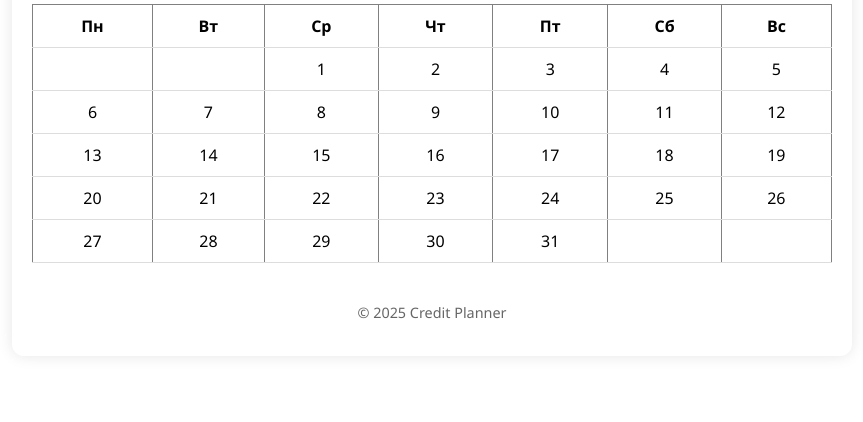
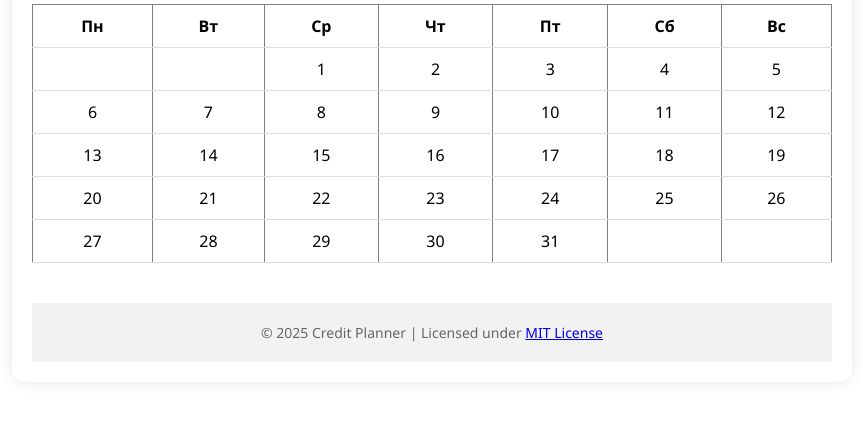
Before and after one commit to dmitriyyarnov/creditplanner, a FastAPI app: page / in a window 1280 px wide. Shown: the part 521-943 px from the top of the page, without its empty margins (208-1071 px from the left). Before the commit the page ends 840 px from the top, so only its background shows below. Run offline with FastAPI, Linux system fonts and the light colour scheme; data that the repository does not hold is empty.

Commit message:
финальная версия с календарем

```diff
--- a/templates/index.html
+++ b/templates/index.html
@@ -60,8 +60,11 @@
         {{ calendar_html | safe }}
     </div>
 
-    <footer>
-        <p>© 2025 Credit Planner</p>
+    <footer style="text-align: center; padding: 20px; background-color: #f2f2f2; font-size: 14px;">
+    © 2025 Credit Planner | Licensed under
+    <a href="https://github.com/dmitriyyarnov/creditplanner/blob/dev/LICENSE" target="_blank">MIT License</a>
     </footer>
+
+
 </body>
 </html>
```
